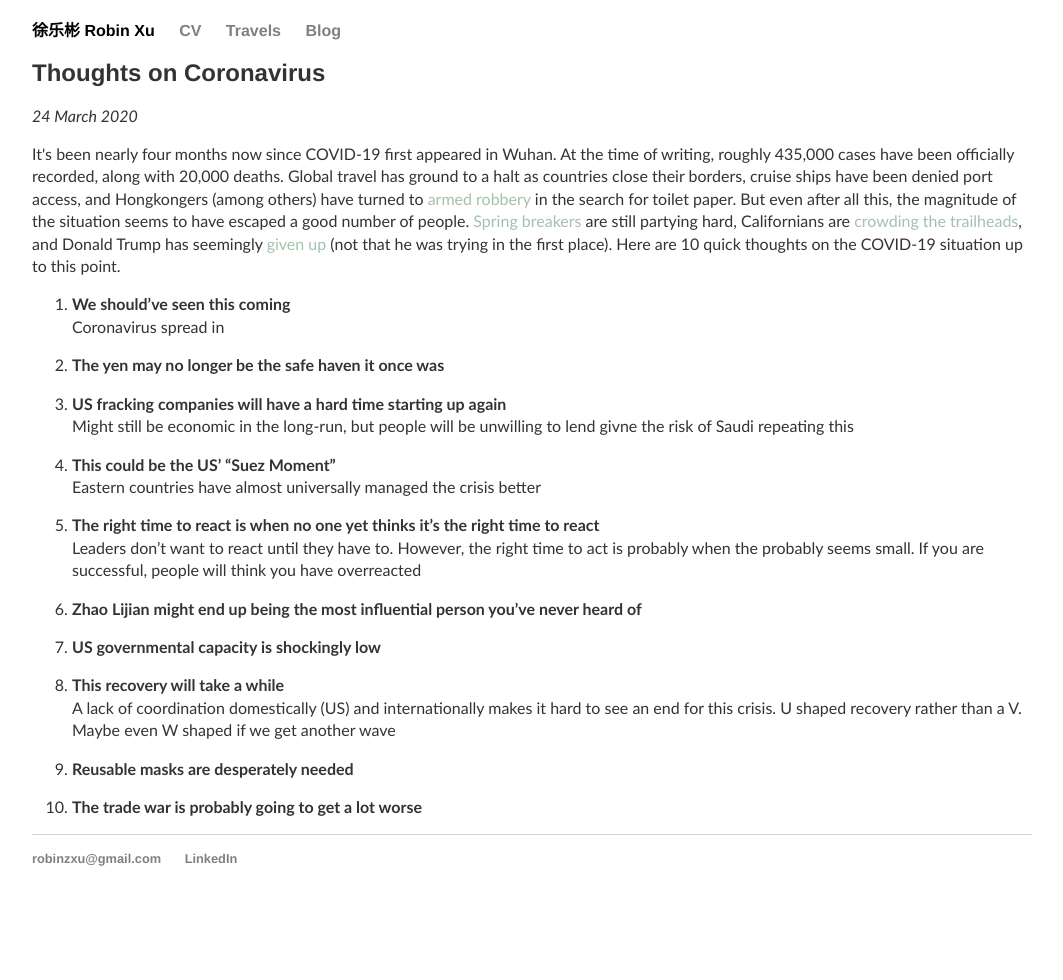
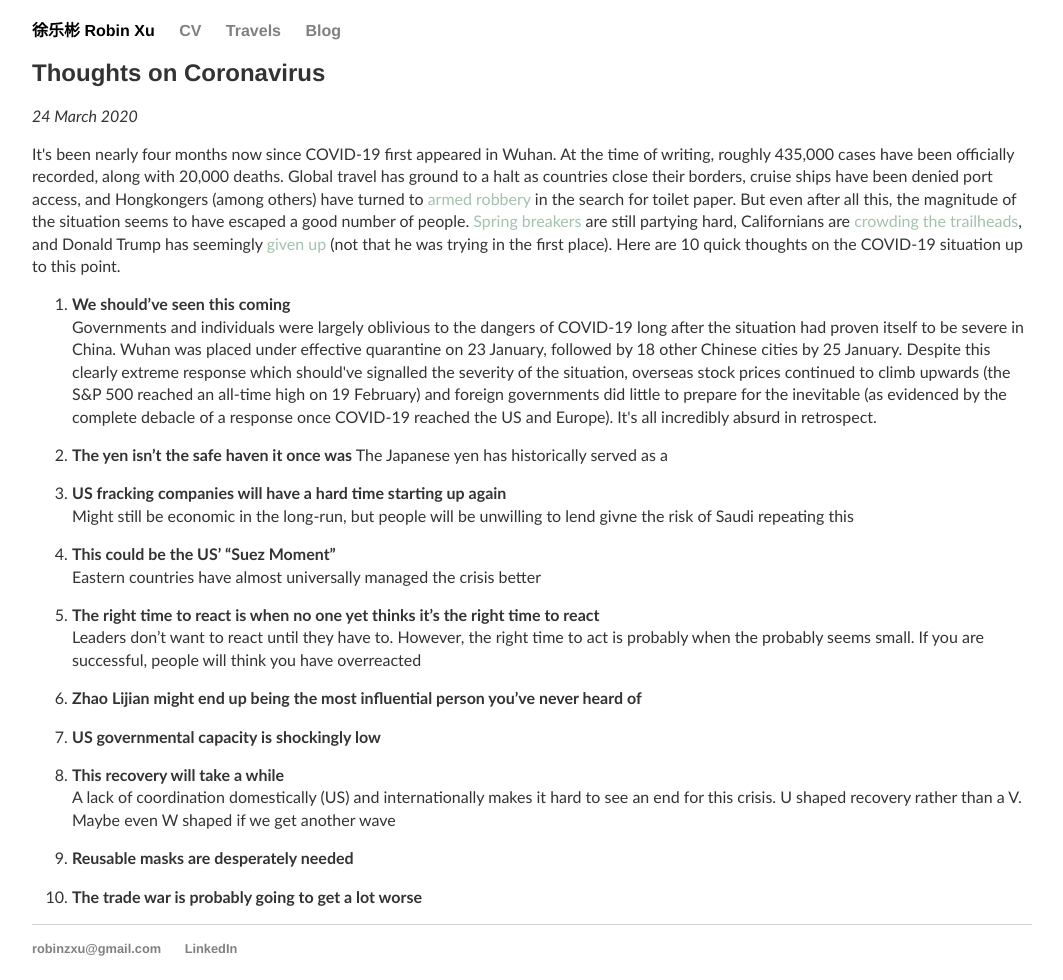
Before and after one commit to robinzxu/robinzxu.github.io, a Jekyll site: the page built from _posts/2020-03-24-thoughts-on-coronavirus.md, in a window 1280 px wide. Shown: the whole page, without its empty margins (108-1171 px from the left). Built offline with Jekyll 4.4.1, drawn with Linux system fonts in a browser that asks for light colours; before the commit the page ends 900 px from its top, so only the background shows below that.

Commit message:
Update 2020-03-24-thoughts-on-coronavirus.md

```diff
--- a/_posts/2020-03-24-thoughts-on-coronavirus.md
+++ b/_posts/2020-03-24-thoughts-on-coronavirus.md
@@ -7,9 +7,10 @@ date: 2020-03-24
 It\'s been nearly four months now since COVID-19 first appeared in Wuhan. At the time of writing, roughly 435,000 cases have been officially recorded, along with 20,000 deaths. Global travel has ground to a halt as countries close their borders, cruise ships have been denied port access, and Hongkongers (among others) have turned to [armed robbery](https://www.scmp.com/news/hong-kong/law-and-crime/article/3050907/armed-gang-steals-hk1000-toilet-paper-coronavirus){:target="_blank" rel="noopener"} in the search for toilet paper. But even after all this, the magnitude of the situation seems to have escaped a good number of people. [Spring breakers](https://www.usatoday.com/story/travel/destinations/2020/03/19/spring-break-beaches-florida-look-packed-despite-coronavirus-spread/2873248001/){:target="_blank" rel="noopener"} are still partying hard, Californians are [crowding the trailheads](https://www.wsj.com/articles/no-californians-sheltering-in-place-doesnt-include-hiking-in-crowds-11585065557){:target="_blank" rel="noopener"}, and Donald Trump has seemingly [given up](https://twitter.com/realDonaldTrump/status/1241935285916782593/){:target="_blank" rel="noopener"} (not that he was trying in the first place). Here are 10 quick thoughts on the COVID-19 situation up to this point.
 
 1. **We should've seen this coming**
-Coronavirus spread in
+Governments and individuals were largely oblivious to the dangers of COVID-19 long after the situation had proven itself to be severe in China. Wuhan was placed under effective quarantine on 23 January, followed by 18 other Chinese cities by 25 January. Despite this clearly extreme response which should\'ve signalled the severity of the situation, overseas stock prices continued to climb upwards (the S&P 500 reached an all-time high on 19 February) and foreign governments did little to prepare for the inevitable (as evidenced by the complete debacle of a response once COVID-19 reached the US and Europe). It\'s all incredibly absurd in retrospect.
 
-2. **The yen may no longer be the safe haven it once was**
+2. **The yen isn't the safe haven it once was**
+The Japanese yen has historically served as a
 
 3. **US fracking companies will have a hard time starting up again**
 Might still be economic in the long-run, but people will be unwilling to lend givne the risk of Saudi repeating this
```
